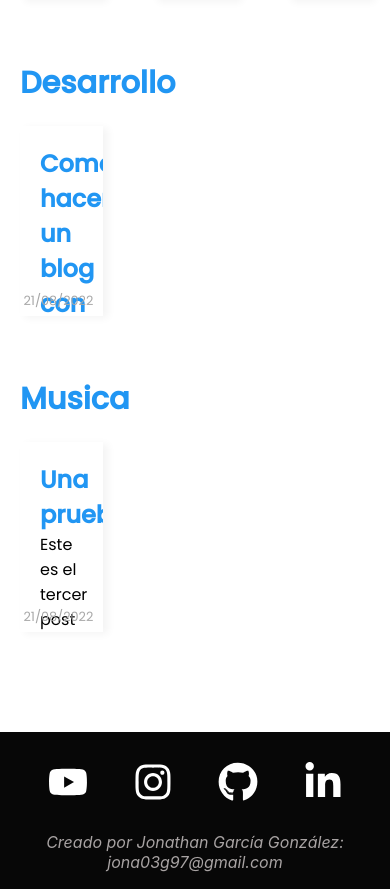
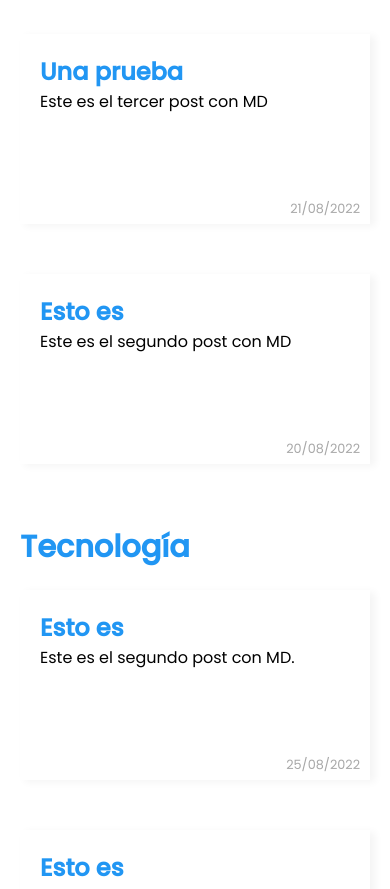
Before and after one commit to jonathangg03/portfolio-blog, a Next.js app: page /blog in a window 390 px wide. Shown: the part 1092-1981 px from the top of the page. Built offline with nearby package versions, Linux system fonts and the light colour scheme.

Commit message:
Add: Blog responsive

```diff
--- a/data/esto-es-tres.mdx
+++ b/data/esto-es-tres.mdx
@@ -1,10 +1,14 @@
 ---
 title: 'Esto es'
 date: 25/08/2022
-description: Este es el segundo post con MD
+description: Este es el segundo post con MD.
 category: Tecnología
 ---
 
 # Hola mundo
 
 Hola, este es mi cuarto post con Markdown.
+
+<ImageHorizontal src='https://images.unsplash.com/photo-1661961111184-11317b40adb2?ixlib=rb-4.0.3&ixid=MnwxMjA3fDF8MHxwaG90by1wYWdlfHx8fGVufDB8fHx8&auto=format&fit=crop&w=1472&q=80' />
+<ImageVertical src='https://images.unsplash.com/photo-1666473574283-8486136d1dd9?ixlib=rb-4.0.3&ixid=MnwxMjA3fDB8MHxwaG90by1wYWdlfHx8fGVufDB8fHx8&auto=format&fit=crop&w=388&q=80' />
+<Video src='https://www.youtube.com/embed/twW8Q28PaxI' />
--- a/pages/blog/index.js
+++ b/pages/blog/index.js
@@ -26,6 +26,8 @@ const Blog = ({ entries, categories }) => {
           opinion sobre diferentes temas, principalmente relacionados a la
           tecnología.
         </p>
+      </section>
+      <section className='section_spacer'>
         <h3 className='entries-title'>Recientes</h3>
         <ul className='entries-list'>
           {entries
--- a/styles/entries.scss
+++ b/styles/entries.scss
@@ -14,6 +14,7 @@
   position: relative;
   padding: 10px;
   box-shadow: 5px 2px 8px #f4f4f4;
+  min-height: 190px;
 }
 
 .entry a {
@@ -98,3 +99,21 @@
   opacity: 1;
   height: 100%;
 }
+
+@media (max-width: 1025px) {
+  .entries-list {
+    grid-template-columns: 1fr 1fr;
+  }
+}
+
+@media (max-width: 769px) {
+  .entries-list {
+    grid-template-columns: 1fr;
+  }
+
+  .entry {
+    width: 100%;
+    max-width: 400px;
+    margin: 0 auto;
+  }
+}
--- a/styles/entry.scss
+++ b/styles/entry.scss
@@ -28,7 +28,7 @@
 }
 
 .image {
-  margin: 30px auto;
+  margin: 70px auto;
   display: block;
   object-fit: cover;
 }
@@ -47,7 +47,7 @@
 }
 
 .horizontal {
-  width: 500px;
+  width: 400px;
   height: 300px;
 }
 
@@ -55,3 +55,10 @@
   width: 500px;
   height: 500px;
 }
+
+@media (max-width: 481px) {
+  .vertical,
+  .horizontal {
+    width: 280px;
+  }
+}
--- a/styles/footer.scss
+++ b/styles/footer.scss
@@ -92,3 +92,11 @@
     margin: 0 20px;
   }
 }
+
+@media (max-width: 481px) {
+  .media li {
+    font-size: 30px;
+    width: 45px;
+    margin: 0 10px;
+  }
+}
--- a/styles/header.scss
+++ b/styles/header.scss
@@ -115,6 +115,11 @@
     width: 100%;
     height: 100%;
     font-size: 18px;
+    color: white;
+  }
+
+  .menu li:hover {
+    color: white;
   }
 
   .selector {
```
Also changed, not shown: components/Entry-Components/index.js (+12 -1 lines).
